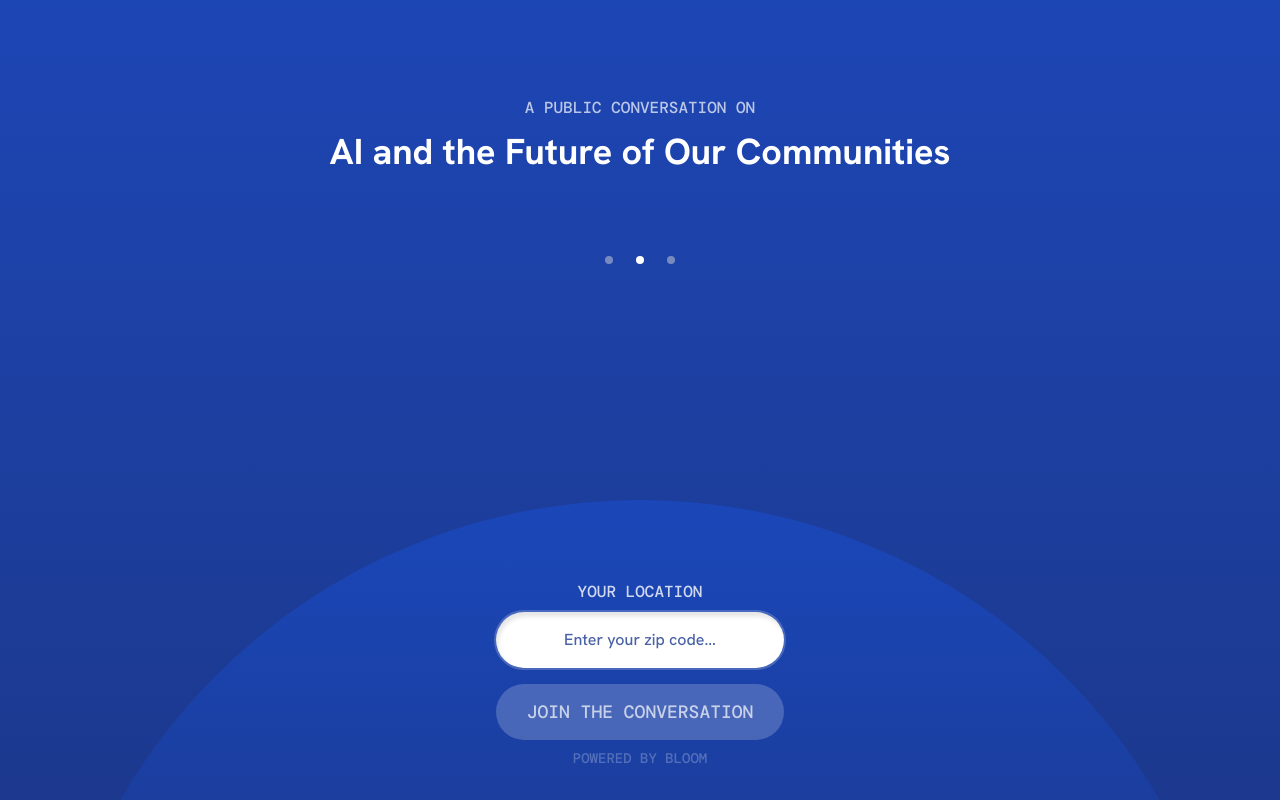
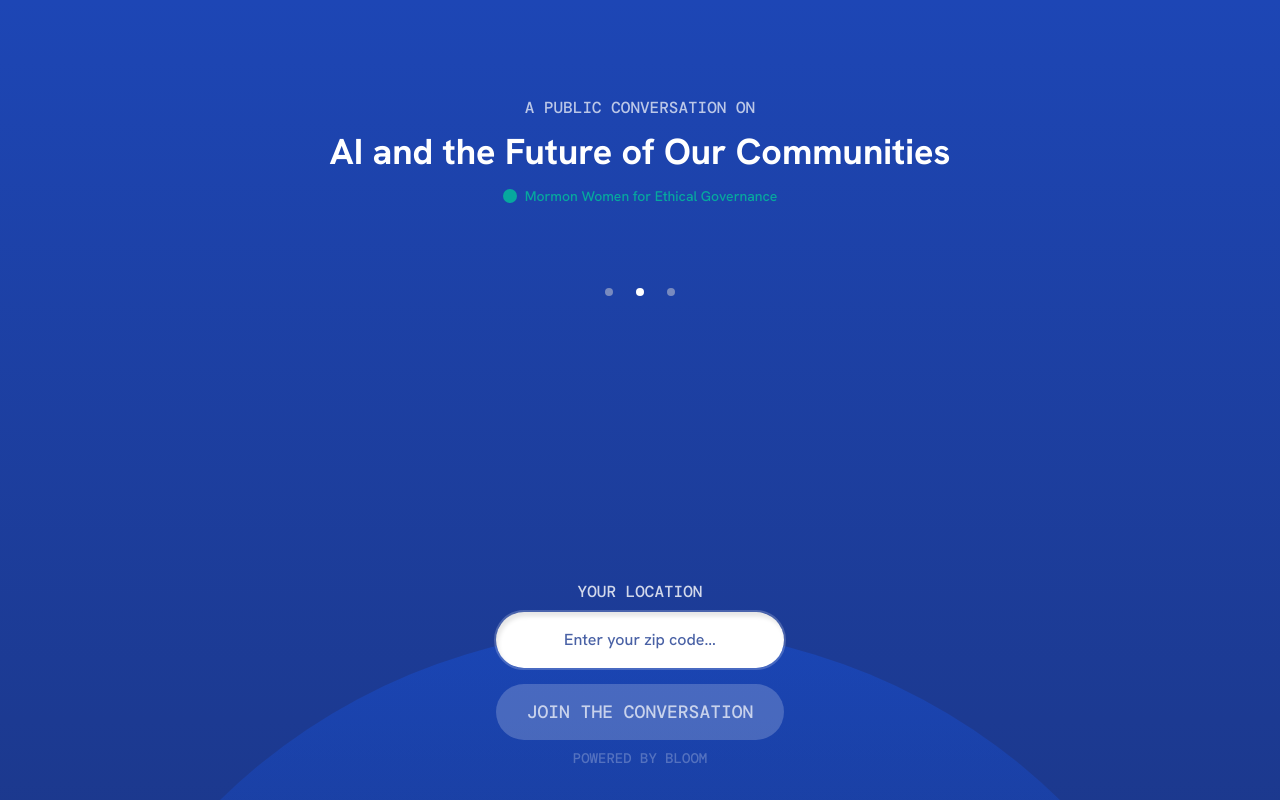
Before and after one commit to crownshy/civic_os, a SvelteKit app: page /demo/landing in a window 1280 px wide. Built offline with nearby package versions, Linux system fonts and the light colour scheme; a web font is replaced by a local one.

Commit message:
Adjust decorative ellipse positioning

```diff
--- a/src/routes/demo/landing/+page.svelte
+++ b/src/routes/demo/landing/+page.svelte
@@ -52,7 +52,7 @@
 <AppShell>
 	<div class="relative flex h-dvh flex-col bg-gradient-primary overflow-hidden">
 		<!-- Decorative ellipse -->
-		<div class="absolute bottom-0 left-1/2 -translate-x-1/2 translate-y-1/20 sm:translate-y-1/4 md:translate-y-1/3 lg:translate-y-1/2 w-[120%] aspect-2/1 rounded-t-full bg-gradient-to-b from-blue-600/30 to-transparent"></div>
+		<div class="absolute bottom-0 left-1/2 -translate-x-1/2 translate-y-2/5 sm:translate-y-6/9 md:translate-y-4/5 lg:translate-y-3/4  xl:translate-y-5/7 w-[160%] aspect-2/1 rounded-t-full bg-gradient-to-b from-blue-600/30 to-transparent"></div>
 
 		<!-- Scrollable content -->
 		<div class="relative z-10 flex flex-1 flex-col overflow-y-auto">
@@ -76,14 +76,20 @@
 				<h1 class="mt-3 text-center font-sans text-4xl font-bold leading-10 text-white">
 					AI and the Future of Our Communities
 				</h1>
-				{#if hasHost}
+				{#if !hasHost}
 					<div class="mt-4 flex items-center gap-2">
-						<span class="h-3.5 w-3.5 rounded-full bg-secondary/40"></span>
-						<span class="font-sans text-sm font-medium leading-4 text-secondary/80">
+						<span class="h-3.5 w-3.5 rounded-full bg-secondary"></span>
+						<span class="font-sans text-sm font-medium leading-4 text-secondary">
 							Mormon Women for Ethical Governance
 						</span>
 					</div>
+
+					{:else}
+						<div class="bg-card w-30 rounded-sm  mt-7 h-1">
+
+						</div>
 				{/if}
+
 			</div>
 
 			<!-- Swipeable description carousel -->
```
